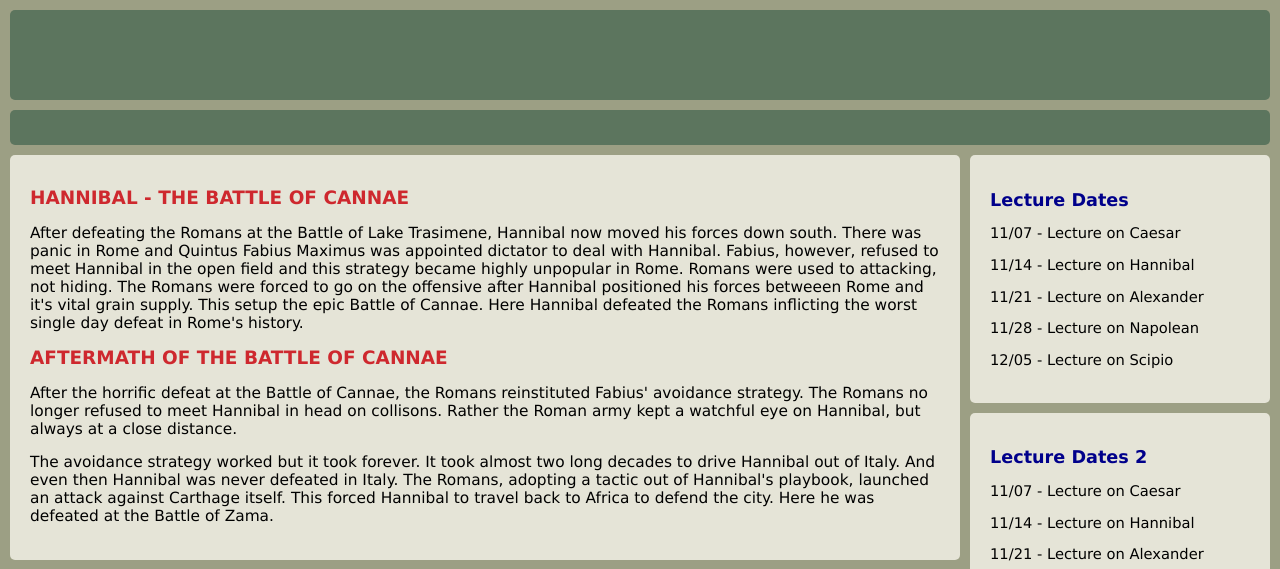
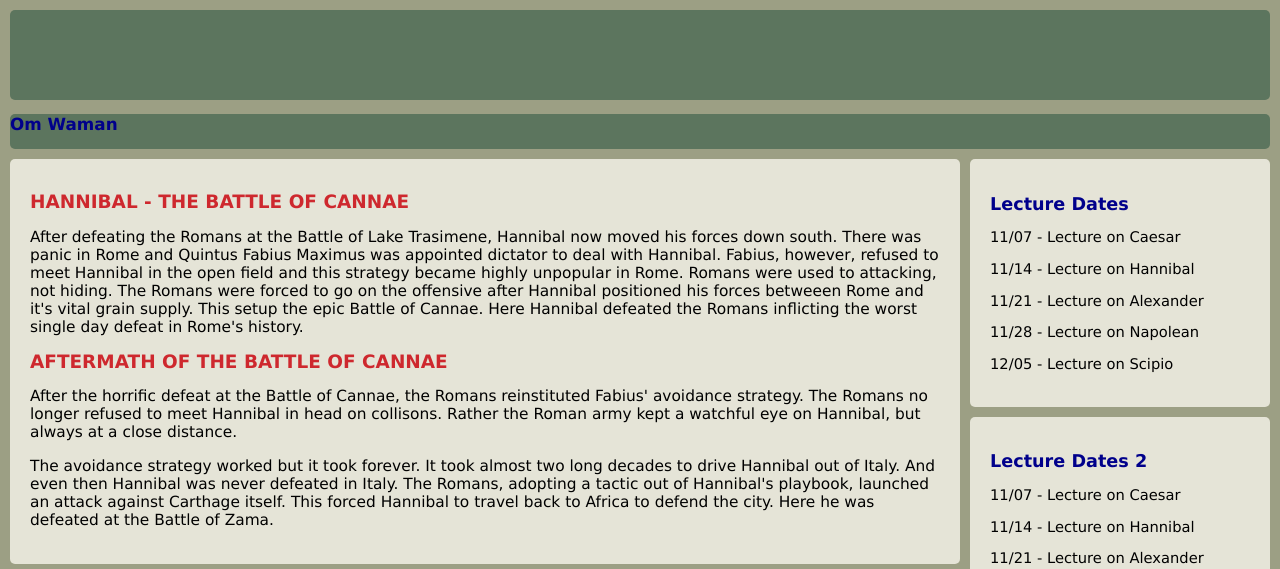
Before and after one commit to omwaman1/om, a plain HTML site: page index.html in a window 1280 px wide. Shown: the top 569 px of the page. Drawn offline with Linux system fonts and the light colour scheme.

Commit message:
Update index.html

```diff
--- a/index.html
+++ b/index.html
@@ -3,7 +3,7 @@
 <html>
 
 <head>
-<title></title>
+<title>Om waman</title>
 <link type="text/css" rel="stylesheet" href="style.css">
 </head>
 
@@ -15,6 +15,7 @@
 
 <div id="navbar">
 
+<h2>Om Waman</h2>
 </div>
 
 <div class="sideright">
```
